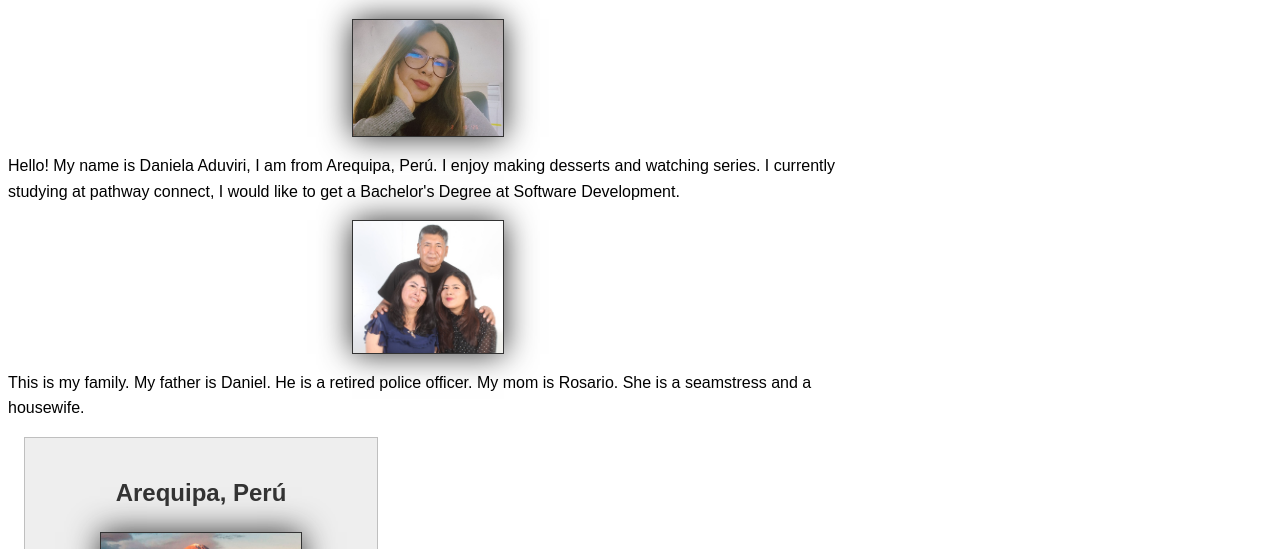
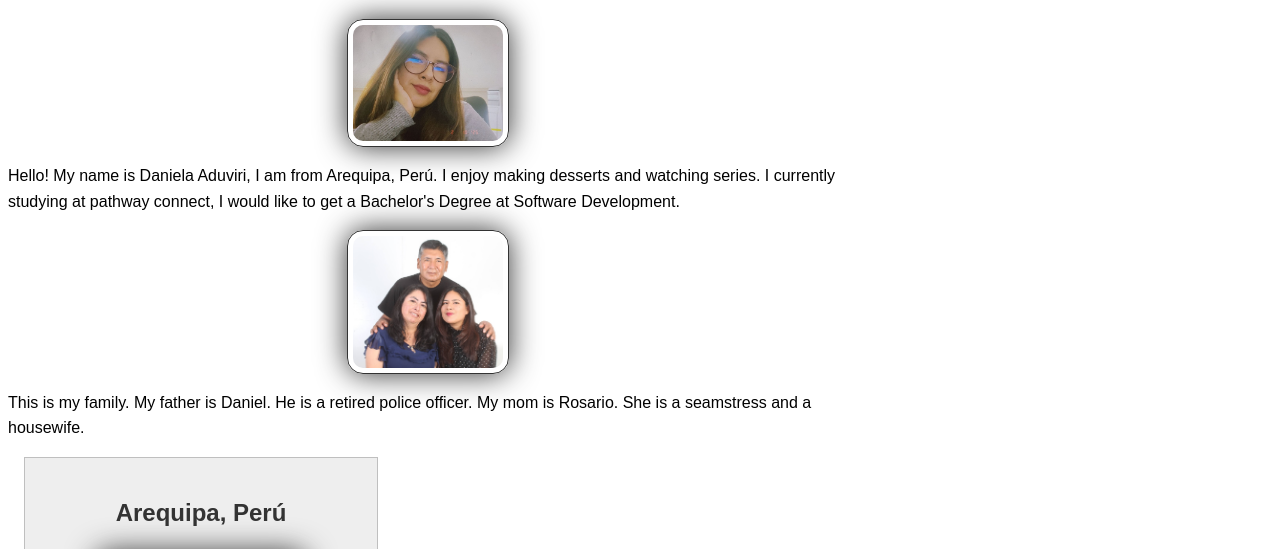
Before and after one commit to danielaaduviri99/wdd130, a plain HTML site: page index.html in a window 1280 px wide. Shown: the part 238-787 px from the top of the page. Drawn offline with Linux system fonts and the light colour scheme.

Commit message:
move styles

```diff
--- a/styles/styles.css
+++ b/styles/styles.css
@@ -12,6 +12,8 @@ img {
   width: 200px;
   height: auto;
   border: 1px solid #333;
+  padding: 5px;
+  border-radius: 16px;
   box-shadow: 0 0 30px #333;
   margin: 0 auto;
 }
```
